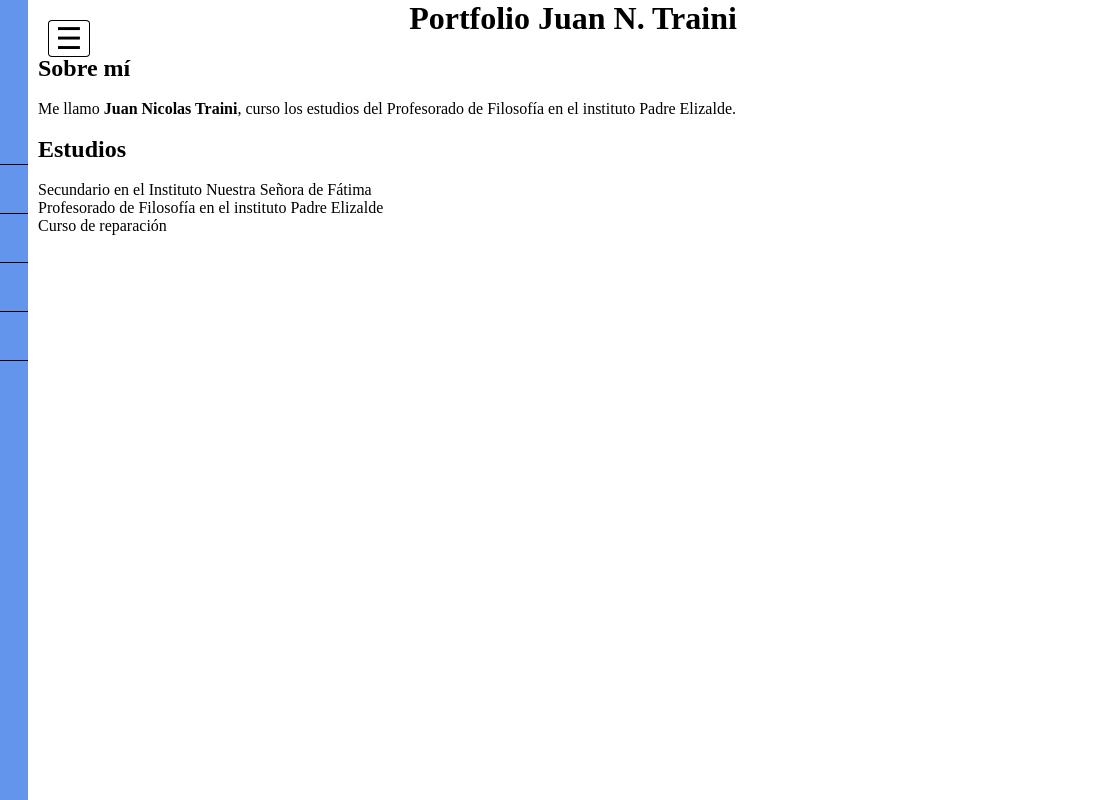
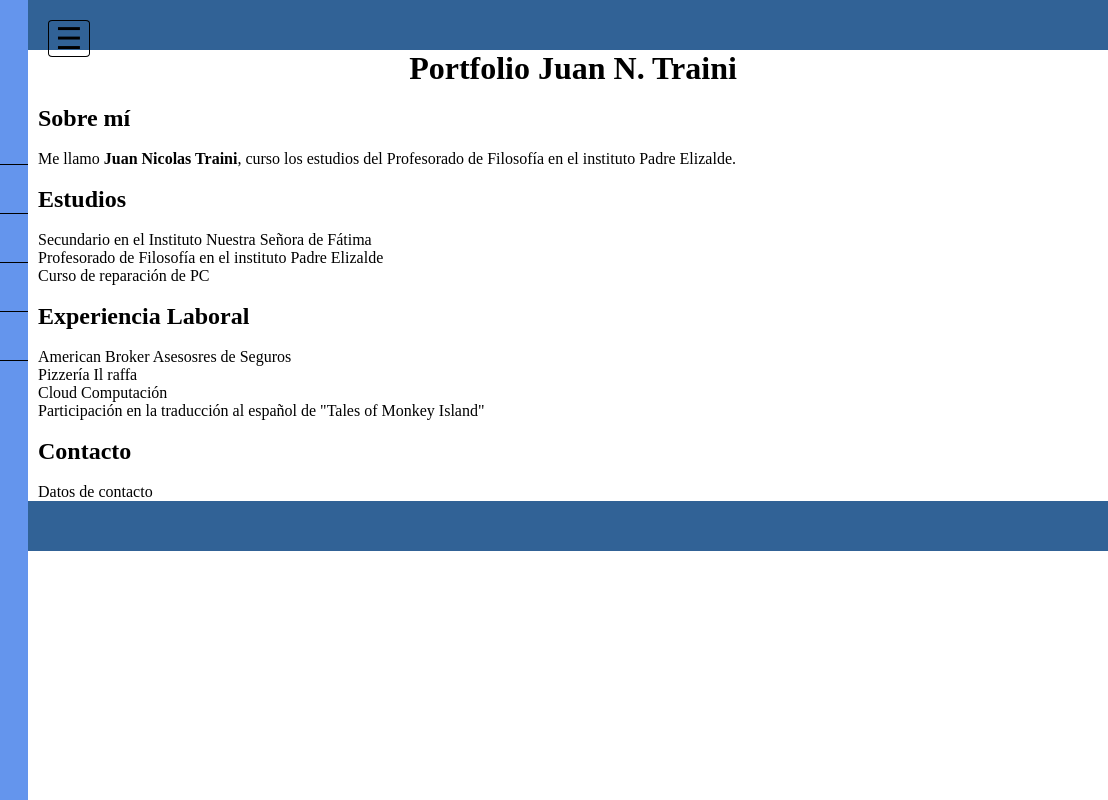
Before and after one commit to juaisito/PortfolioFrontEnd, a plain HTML site: page index.html in a window 1280 px wide. Shown: the full height of the page, 172-1280 px from the left. Drawn offline with Linux system fonts and the light colour scheme.

Commit message:
baby steps

```diff
--- a/index.html
+++ b/index.html
@@ -32,6 +32,10 @@
 
     <!--Maquetado pagina-->
 
+    <header></header>
+
+
+
     <div id="pagppal">
 
       <h1 align= "center">Portfolio Juan N. Traini</h1>
@@ -57,14 +61,46 @@
         <ul class="lista">
           <li>Secundario en el Instituto Nuestra Señora de Fátima</li>
           <li>Profesorado de Filosofía en el instituto Padre Elizalde</li>
-          <li>Curso de reparación </li>
+          <li>Curso de reparación de PC</li>
         </ul>
 
       </div>
 
+      <br>
+
+      <div id="experiencia">
+        <h2>Experiencia Laboral</h2>
+
+        <br>
+
+        <ul class="lista">
+          <li>American Broker Asesosres de Seguros</li>
+          <li>Pizzería Il raffa</li>
+          <li>Cloud Computación</li>
+          <li>Participación en la traducción al español de "Tales of Monkey Island"</li>
+        </ul>
+
+      </div>
+
+      <br>
+
+      <div id="contacto">
+        <h2>Contacto</h2>
+
+        <br>
+
+        <p>Datos de contacto</p>
+
+      </div>
+
+
     </div>
 
+
+
     <script src="main.js" charset="utf-8"></script>
+
+    <footer></footer>
 
   </body>
 
--- a/styles.css
+++ b/styles.css
@@ -1,4 +1,15 @@
 /* Maquetado página */
+
+header {
+    height: 50px;
+    background-color: rgb(49, 98, 150);
+}
+
+footer{
+    height: 50px;
+    background-color: rgb(49, 98, 150);
+}
+
 
 #pagppal{
     margin-left: 210px;
```
